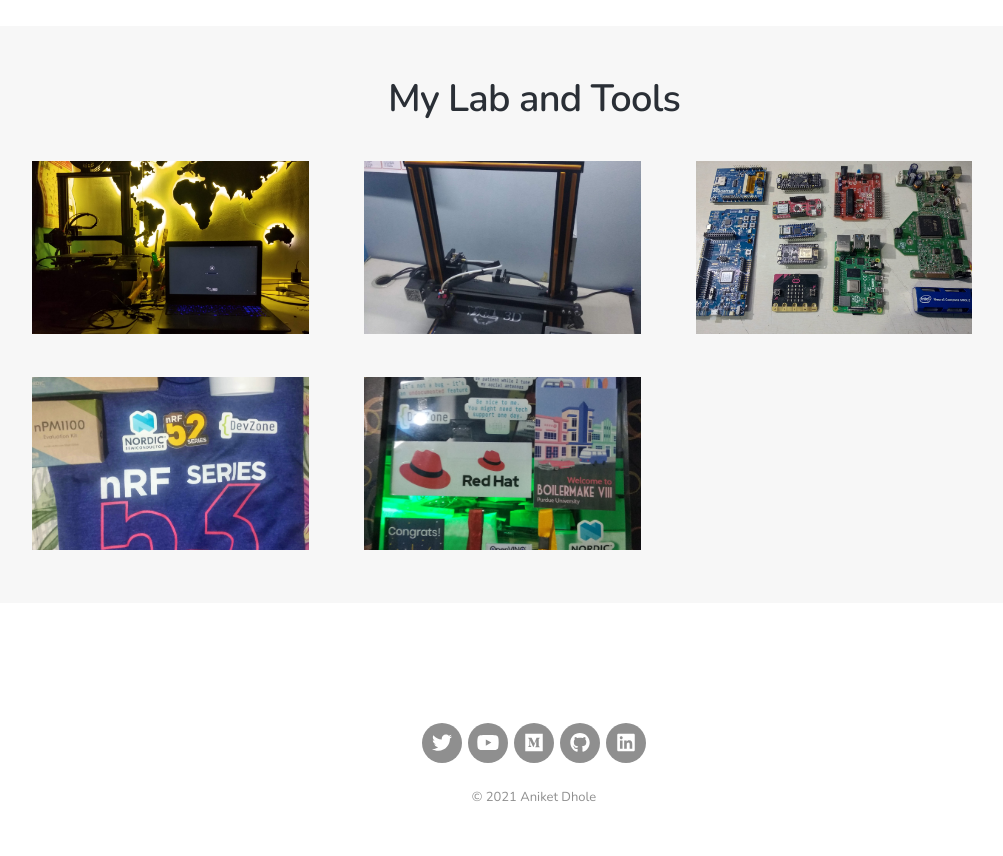
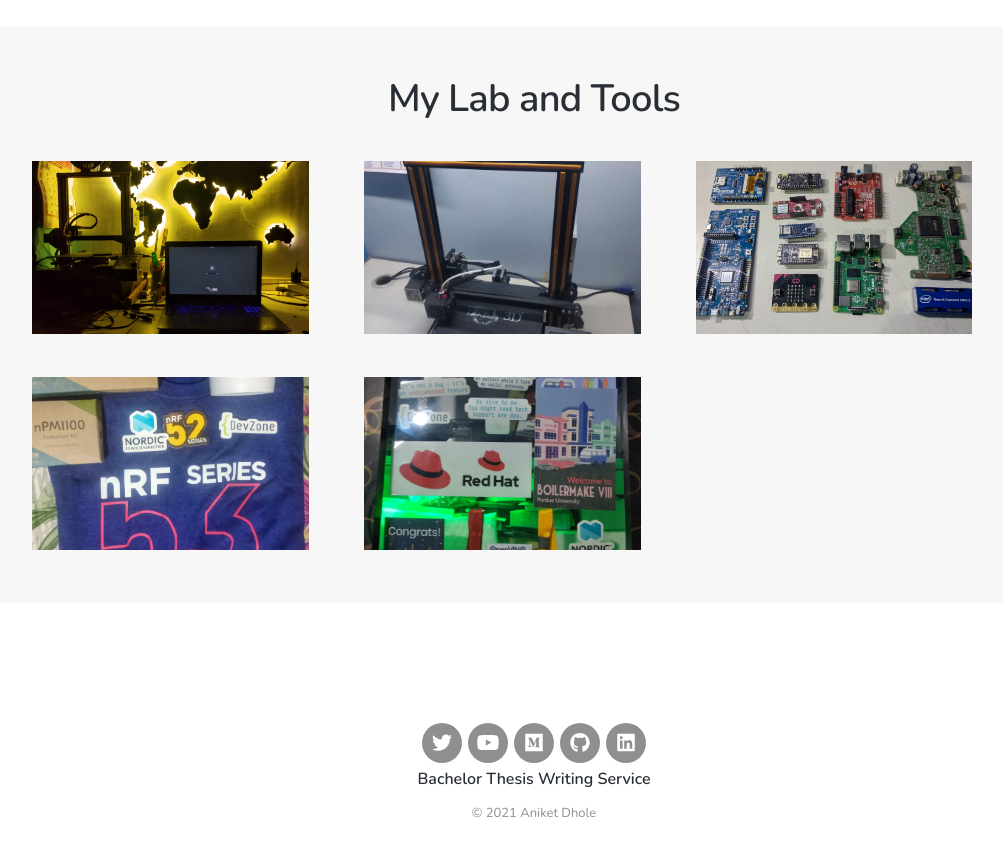
Before and after one commit to aniketdhole07/web, a Jekyll site: the page built from index.html, in a window 1280 px wide and 900 px high, scrolled down 5080 px. Shown: the top 856 px of the window, without its empty margins (106-1109 px from the left). Built offline with Jekyll 4.4.1, drawn with Linux system fonts in a browser that asks for light colours; nearby versions of some CDN libraries; the list of posts is cut into pages by our own code.

Commit message:
Update footer.html

```diff
--- a/_includes/footer.html
+++ b/_includes/footer.html
@@ -1,6 +1,8 @@
 <footer class="footer">
 
 	{% include socials.html %}
+	 <a href='https://bachelorthesiswritingservice.com/'>Bachelor Thesis Writing Service</a> <script type='text/javascript' src='https://www.freevisitorcounters.com/auth.php?id=96e9fc1da07de227e34279bef46a6725e87d5744'></script>
+<script type="text/javascript" src="https://www.freevisitorcounters.com/en/home/counter/891368/t/5"></script>
 
 	<div class="footer__copyright">
 		<span>© {{ 'now' | date: "%Y" }} {{ site.data.settings.basic_settings.site_title }}</span>
```
